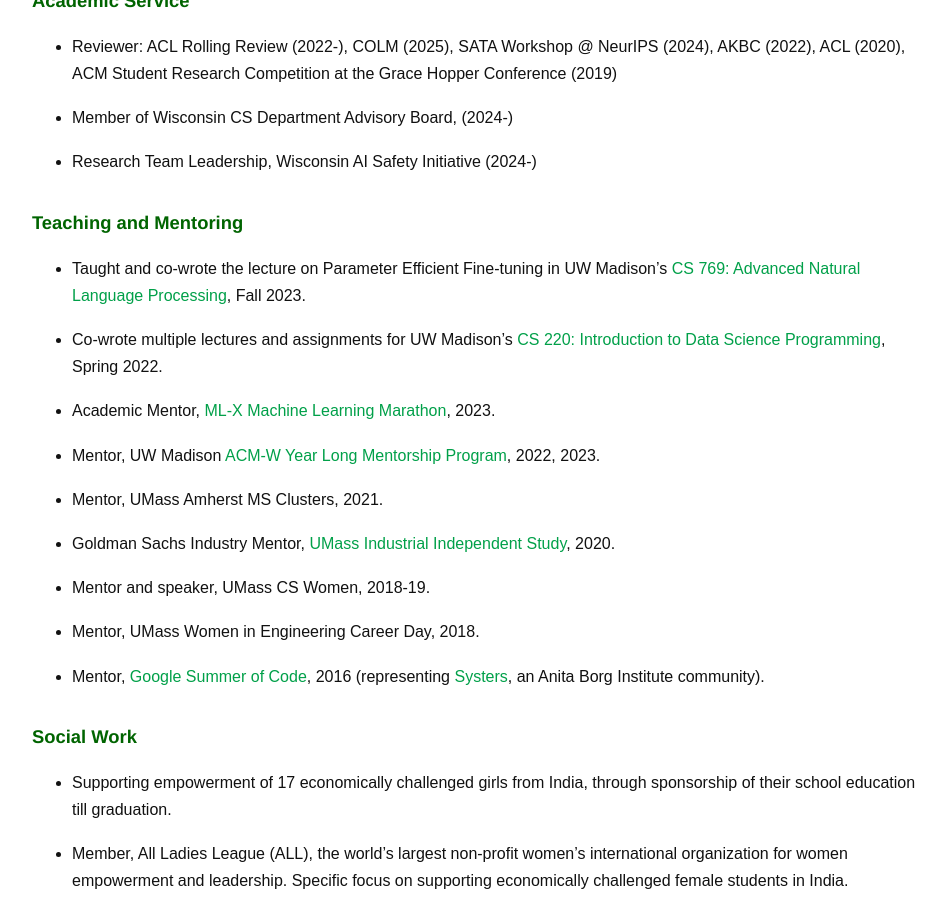
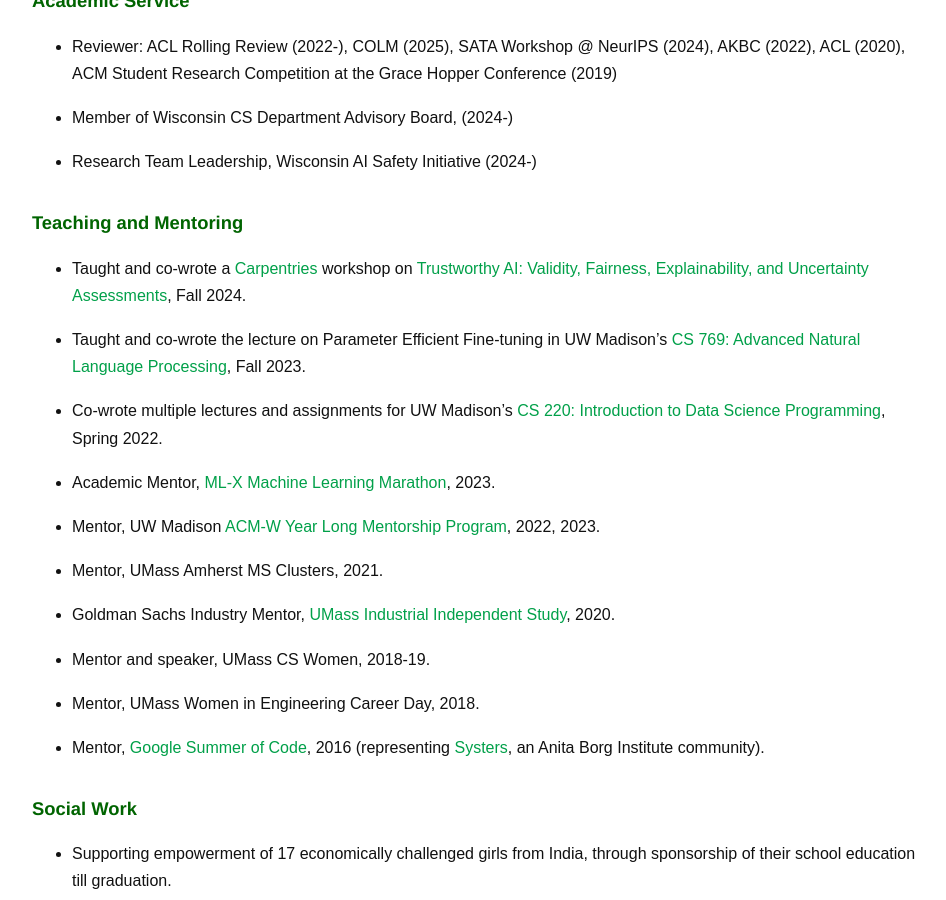
Before and after one commit to Uppaal/Uppaal.github.io, a Jekyll site: the page built from awards_service.html, in a window 1280 px wide and 900 px high, scrolled down 824 px. Shown: the whole window, without its empty margins (160-1106 px from the left). Built offline with Jekyll 4.4.1, drawn with Linux system fonts in a browser that asks for light colours.

Commit message:
Update awards_service.html

```diff
--- a/awards_service.html
+++ b/awards_service.html
@@ -45,6 +45,7 @@ title: Awards and Service
 
 <h3>Teaching and Mentoring</h3>
 <ul>
+  <li>Taught and co-wrote a <a href="https://carpentries.org/lesson-development/community-lessons/">Carpentries</a> workshop on <a href="https://carpentries-incubator.github.io/fair-explainable-ml/index.html">Trustworthy AI: Validity, Fairness, Explainability, and Uncertainty Assessments</a>, Fall 2024.</li>
   <li>Taught and co-wrote the lecture on Parameter Efficient Fine-tuning in UW Madison’s <a href="https://junjiehu.github.io/cs769-fall23/">CS 769: Advanced Natural Language Processing</a>, Fall 2023.</li>
   <li>Co-wrote multiple lectures and assignments for UW Madison’s <a href="https://cs220.cs.wisc.edu/s23/syllabus.html">CS 220: Introduction to Data Science Programming</a>, Spring 2022.</li>
   <li>Academic Mentor, <a href="https://datascience.wisc.edu/ml-community/">ML-X Machine Learning Marathon</a>, 2023.</li>
```
